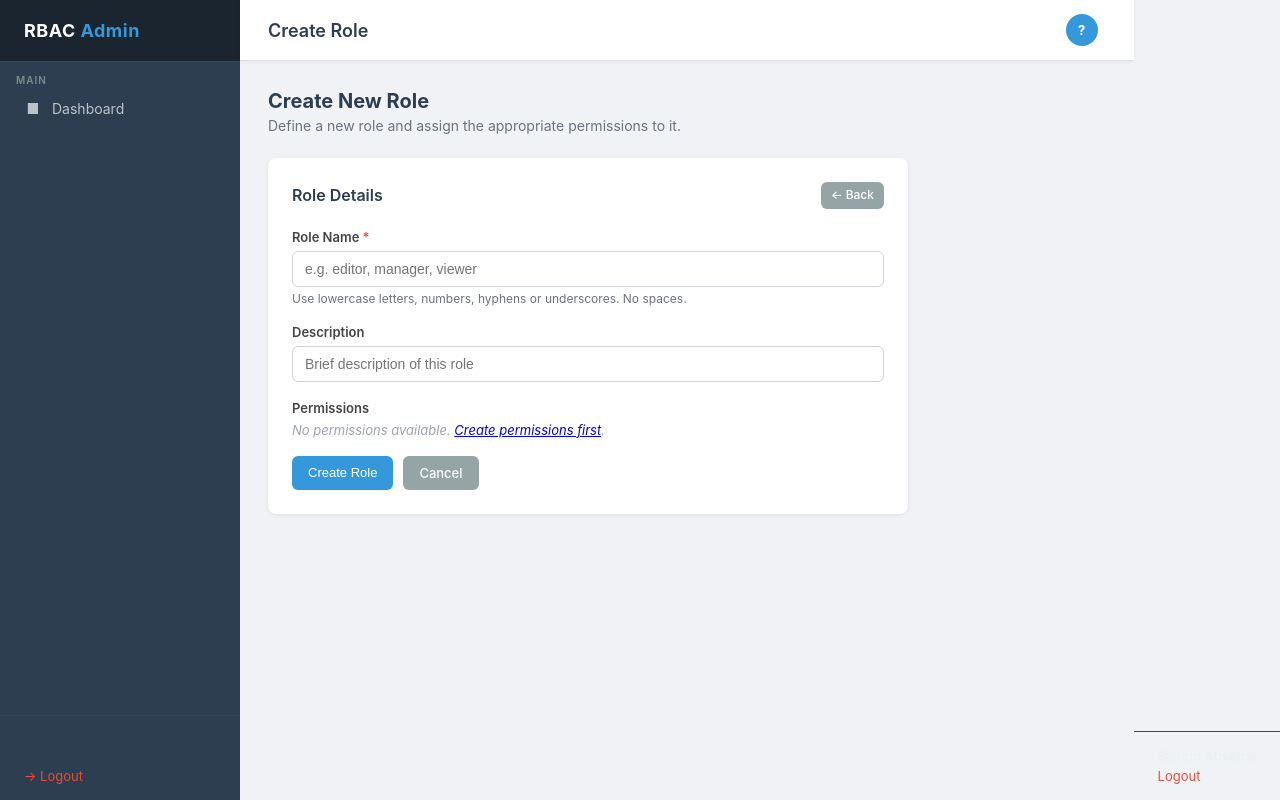
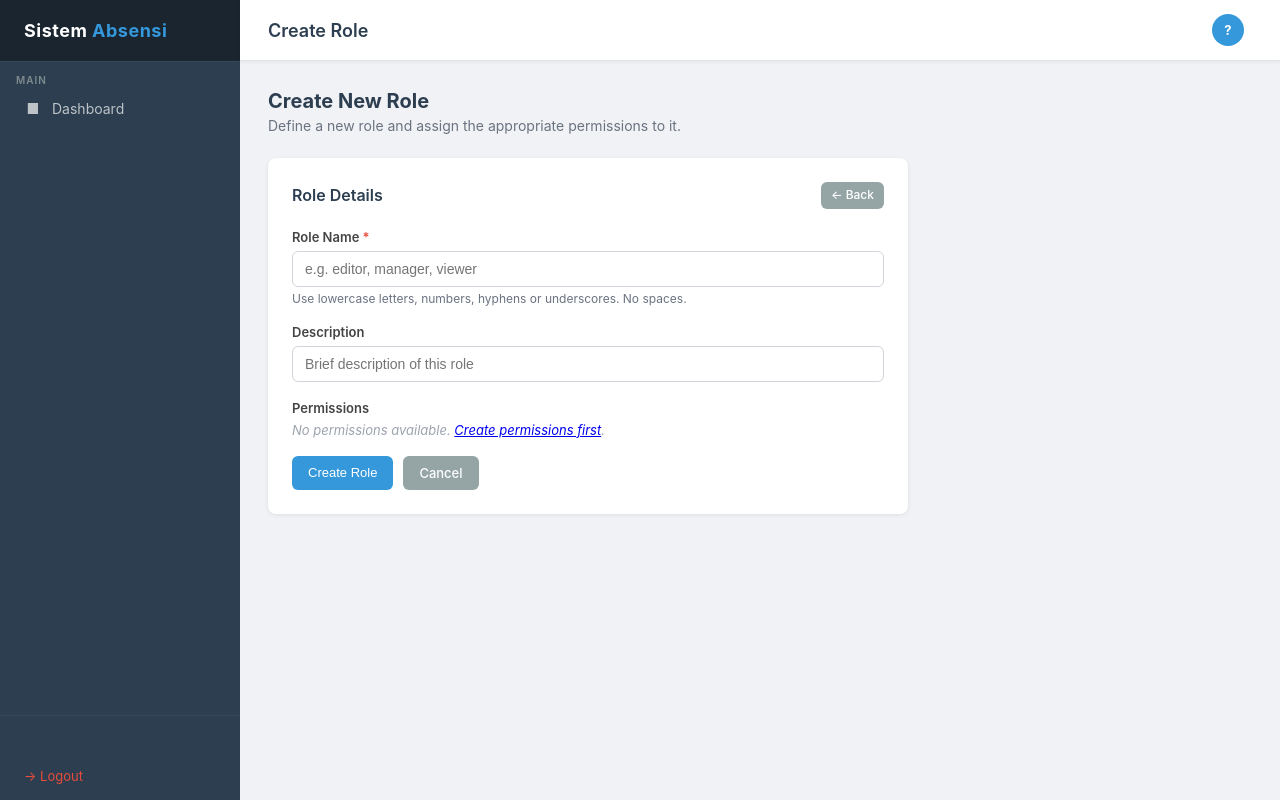
Before and after one commit to irfanqs/web-absensi-mhs-php, a PHP site: the page made by views/roles/create.php in a window 1280 px wide. Run offline with PHP 8.4, Linux system fonts and the light colour scheme; the template is opened without the code that fills it, so the values that code supplies are empty; some libraries are stand-ins or nearby versions.

Commit message:
fix: restore sidebar layout and remove remaining RBAC texts

```diff
--- a/views/layouts/header.php
+++ b/views/layouts/header.php
@@ -405,7 +405,7 @@ $initials = $authUser ? strtoupper(substr($authUser['name'], 0, 1)) : '?';
 ?>
 <aside class="sidebar">
     <a href="<?= BASE_URL ?>/index.php?page=dashboard&action=index" class="sidebar-brand">
-        RBAC <span>Admin</span>
+        Sistem <span>Absensi</span>
     </a>
 
     <div class="sidebar-section">Main</div>
--- a/views/layouts/sidebar.php
+++ b/views/layouts/sidebar.php
@@ -2,8 +2,3 @@
 </div><!-- /.main-wrapper -->
 </body>
 </html>
-        <div class="sidebar-footer">
-            <strong>Sistem Absensi</strong>
-            <a href="<?= BASE_URL ?>/index.php?page=auth&action=logout">Logout</a>
-        </div>
-    </aside>
```
